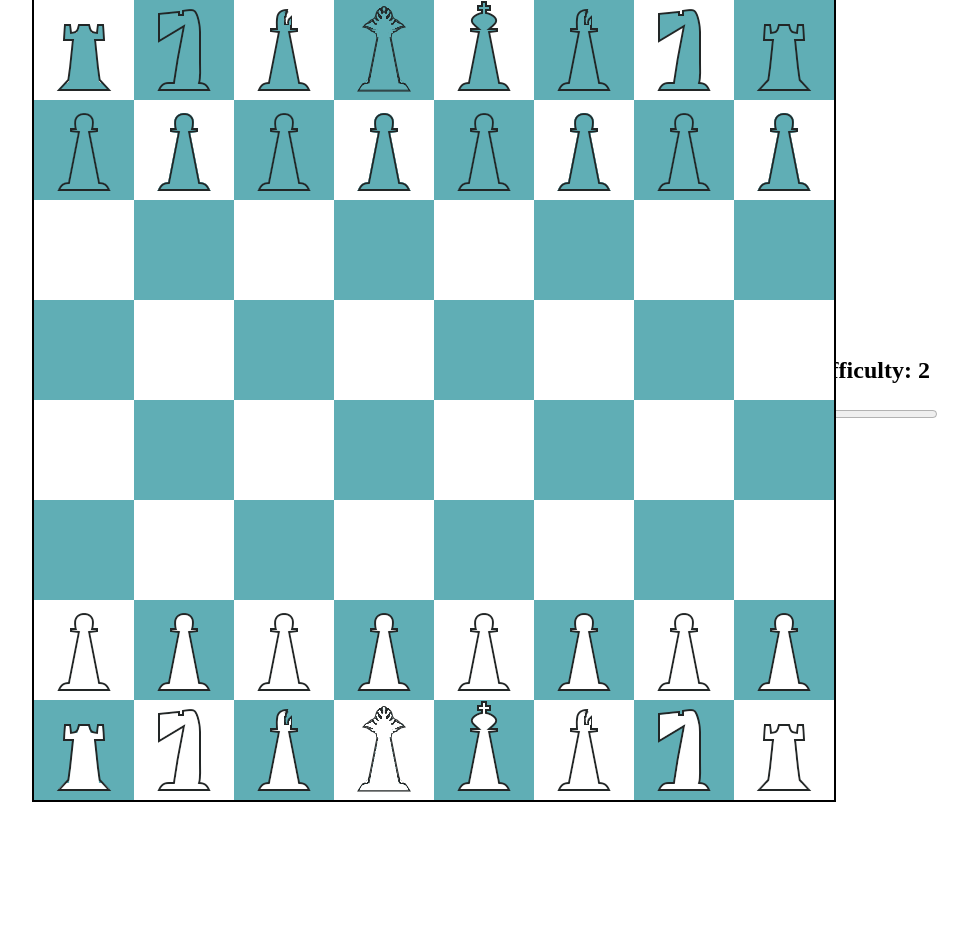
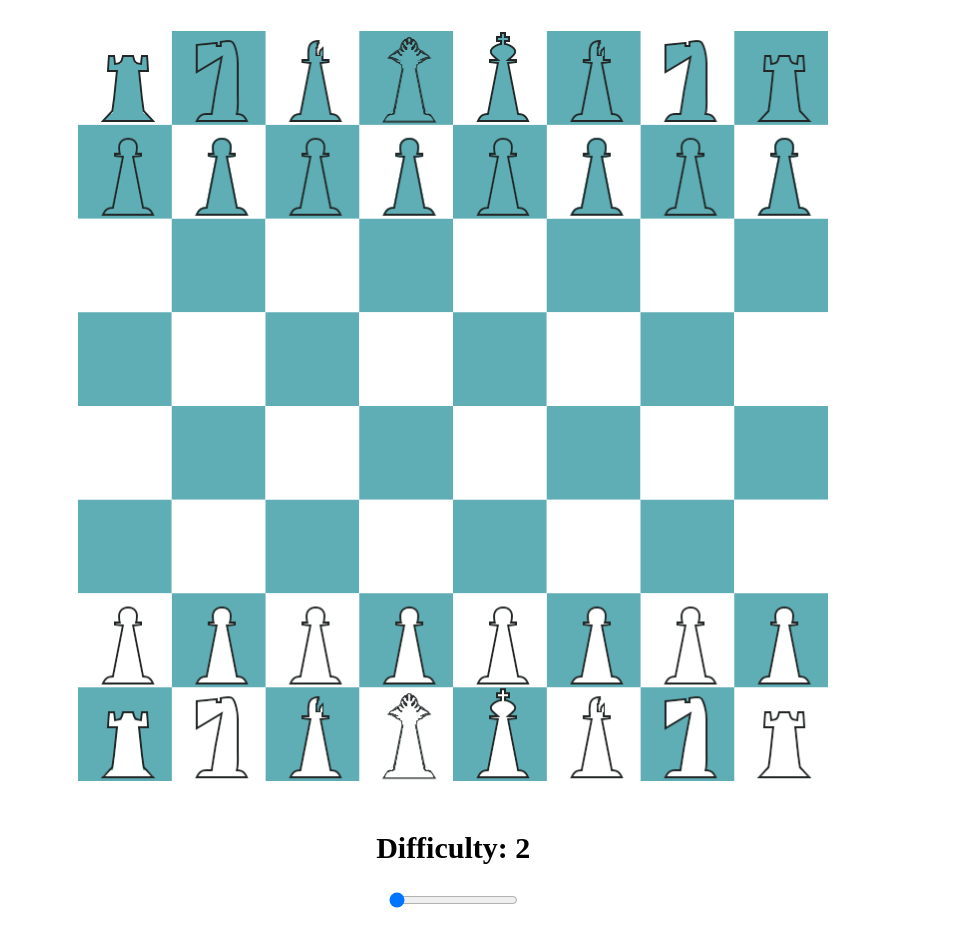
Before and after one commit to PoeQulta/ChessGame-MiniMax, a plain HTML site: page index.html in a window 1280 px wide. Shown: the whole page, without its empty margins (206-1174 px from the left). Drawn offline with Linux system fonts and the light colour scheme.

Commit message:
Added CSS functionality

```diff
--- a/index.html
+++ b/index.html
@@ -1,13 +1,51 @@
 <!DOCTYPE html>
 <html>
 	<HEAD>
-		<TITLE>Chess Game</TITLE>
+		<TITLE>Chess MiniMax</TITLE>
+		<style type="text/css">
+			.grid-container
+			{
+				display: grid;
+				grid-template-columns: 3vmax auto;
+				padding: 1vmax;
+			}
+			.grid-container > div
+			{
+  				text-align: center;
+  				padding: 10px 0;
+  				font-size: 20px;
+			}
+			.item1
+			{
+				padding: 0 0.5vmax;
+				grid-row-start:1;
+				grid-row-end: 3;
+
+
+
+			}
+			.item1 h1
+			{
+
+				color: rgb(255,0,0);
+				margin-top: 50%;
+				text-align: center;
+				font-size: 2vmax;
+			}
+		</style>
 	</HEAD>
 	<BODY>
-		<h1 id = "CheckLabel"></h1>
-		<div style="float: right; margin-right:10%; margin-bottom: 50%; margin-top:25%;">
+
+		<div class="grid-container">
+			<div class="item1" id="CheckLabelContainer">
+				<h1 id="CheckLabel"></h1>
+			</div>
+			<div class="grid-item" id="canvasContainer"></div>
+			<div class="grid-item" id = "diffSliderContainer">
 			<h2 id="diffLabel"></h2>
 			<input type="range" id="DepthSlider" name="vol" min="2" max="5" value="2" onchange="ChangeDiff()">
+			</div>
+
 		</div>
 		<script language="Javascript" type="text/javascript" src="classes.js"></script>
 		<script language="Javascript" type="text/javascript" src="main.js"></script>
--- a/main.js
+++ b/main.js
@@ -197,15 +197,15 @@ var diffSlider = document.getElementById('DepthSlider');
 var diffLabel = document.getElementById('diffLabel');
 var context = canvas.getContext('2d');
 canvas.id = 'window';
-canvas.style = "position: absolute; top: 0px; left: 0px; right: 0px; bottom: 0px; margin: auto; border:2px solid black";
-canvas.height = canvas.width = 800;
+//canvas.style = "position: absolute; top: 0px; left: 0px; right: 0px; bottom: 0px; margin: auto; border:2px solid black";
+canvas.height = canvas.width = 750;
 DrawGround(canvas);
-var body = document.getElementsByTagName("body")[0];
-body.appendChild(canvas);
+var canvasContainer = document.getElementById('canvasContainer');
+canvasContainer.appendChild(canvas);
 document.addEventListener('click',OnClick);
 var ground = IntializeGround();
 activePiece = null;
 var isWhiteTurn = true;
 var AIopponent = new MiniMax(diffSlider.value);
 diffLabel.innerHTML = "Difficulty: "+diffSlider.value;
-setInterval(AiTurn,100);
+//setInterval(AiTurn,100);
```
